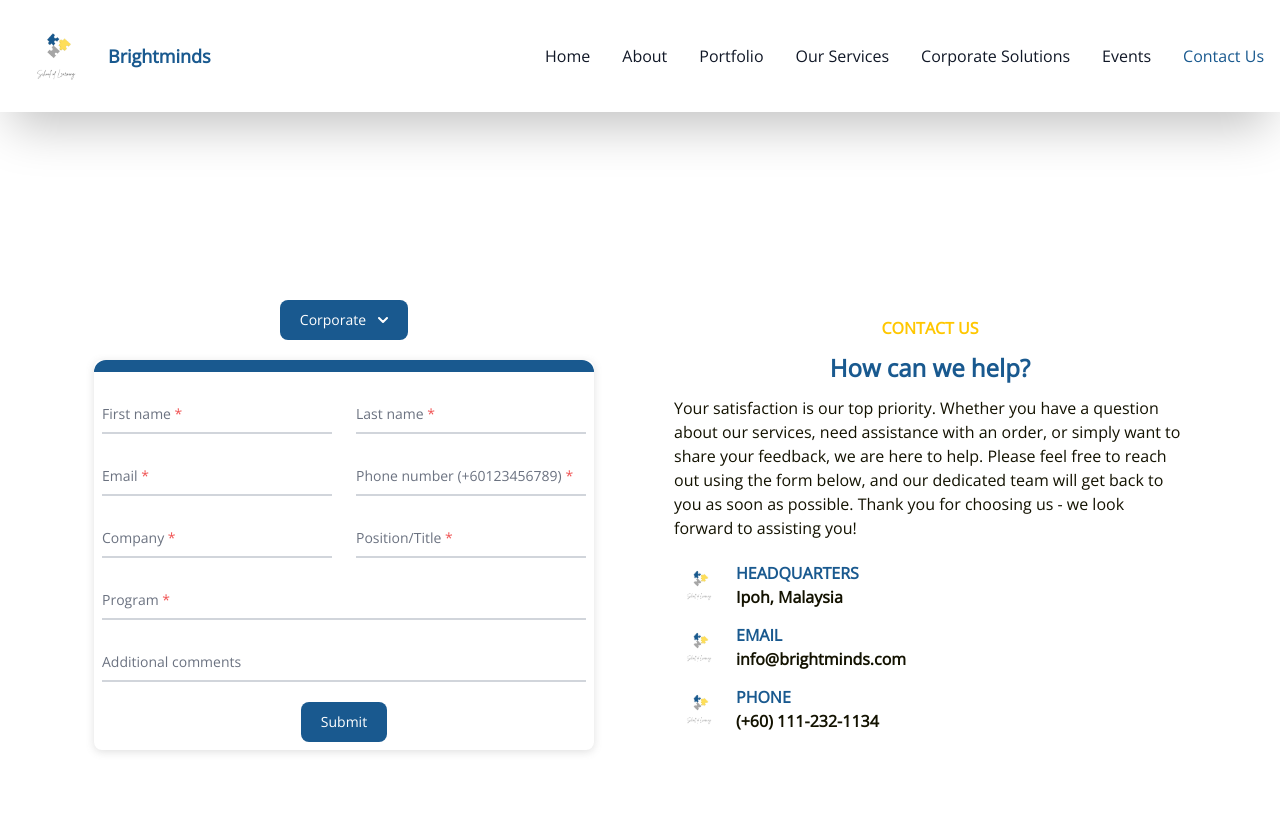
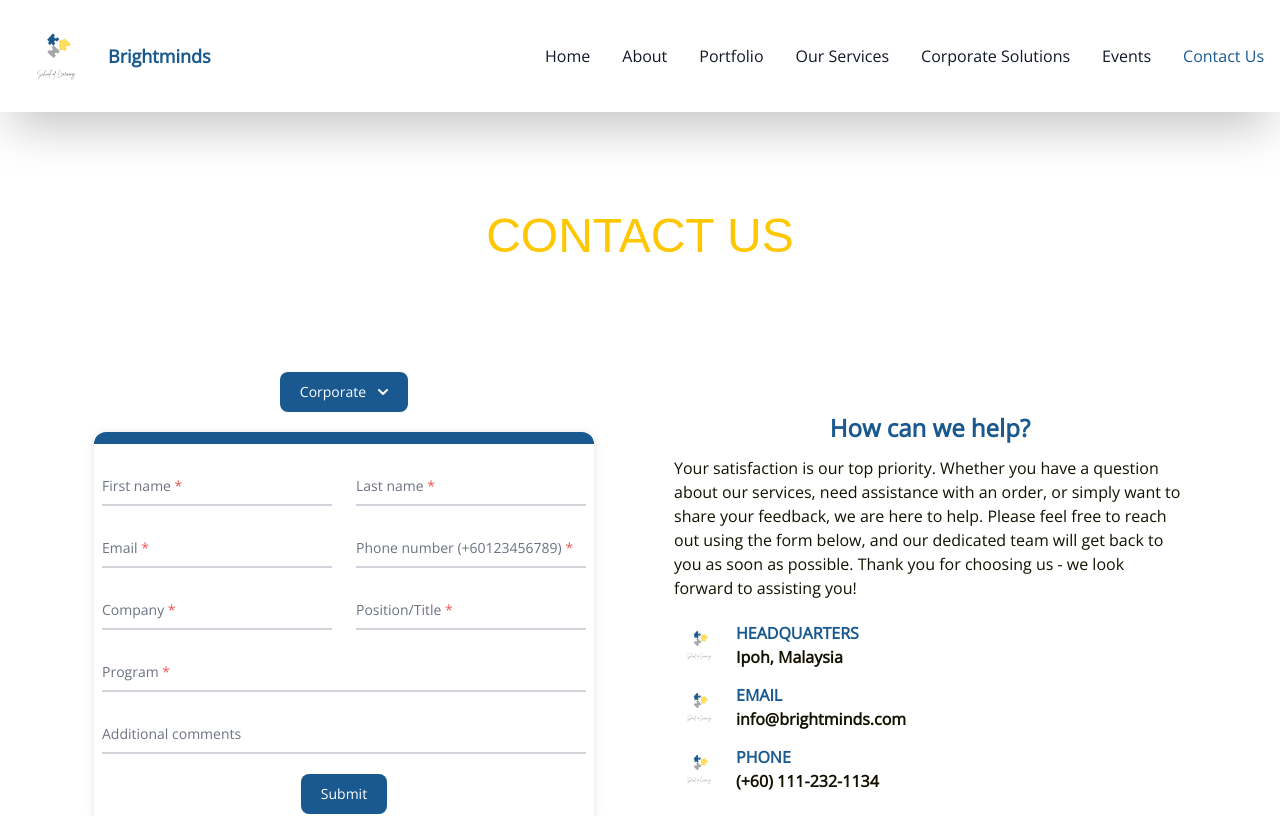
Before and after one commit to amiranazri/brightminds-website, a Next.js app: page /contact in a window 1280 px wide. Shown: the top 816 px of the page. Built offline with nearby package versions, Linux system fonts and the light colour scheme; a web font is replaced by a local one.

Commit message:
made title h1 and changed contact

```diff
--- a/app/contact/page.tsx
+++ b/app/contact/page.tsx
@@ -12,9 +12,13 @@ function ContactUs() {
   const [selectedForm, setSelectedForm] = useState("Corporate");
 
   return (
-    <div className="max-w-[1920px] text-primary-black m-5 mt-[170px] lg:mt-[300px] flex flex-col items-center justify-center lg:flex-row-reverse">
+    <div className="max-w-[1920px] text-primary-black m-5 mt-[170px] lg:mt-[200px]">
+
+      <h1 className="hidden lg:flex lg:items-center lg:justify-center text-primary-yellow">CONTACT US</h1>
+
+      <div className="flex flex-col items-center justify-center lg:flex-row-reverse lg:mt-[100px]">
         <div className="max-w-lg flex flex-col items-center lg:ml-10">
-        <div className="text-primary-yellow font-bold">CONTACT US</div>
+          <div className="text-primary-yellow font-bold lg:hidden">CONTACT US</div>
           <div className="text-primary-blue text-2xl font-bold mt-3 mb-3">
             How can we help?
           </div>
@@ -55,8 +59,7 @@ function ContactUs() {
             style={{ boxShadow: "rgba(99, 99, 99, 0.2) 0px 2px 8px 0px" }}
           >
             <div
-            className={`w-full h-3 rounded-t-full mb-3 ${
-              selectedForm === "Corporate"
+              className={`w-full h-3 rounded-t-full mb-3 ${selectedForm === "Corporate"
                 ? "bg-primary-blue"
                 : selectedForm === "School Partnership"
                   ? "bg-gray-500"
@@ -75,6 +78,7 @@ function ContactUs() {
           </div>
         </div>
       </div>
+    </div>
   );
 }
 
--- a/app/ui/components/Title.js
+++ b/app/ui/components/Title.js
@@ -14,7 +14,7 @@ function Title({title="", subTitle=""}) {
 
 export default Title
 
-const TitleText = styled.div`
+const TitleText = styled.h1`
 
 `
 const SubTitleText = styled.div`
```
Lines whose indentation alone changed are shown as unchanged.
